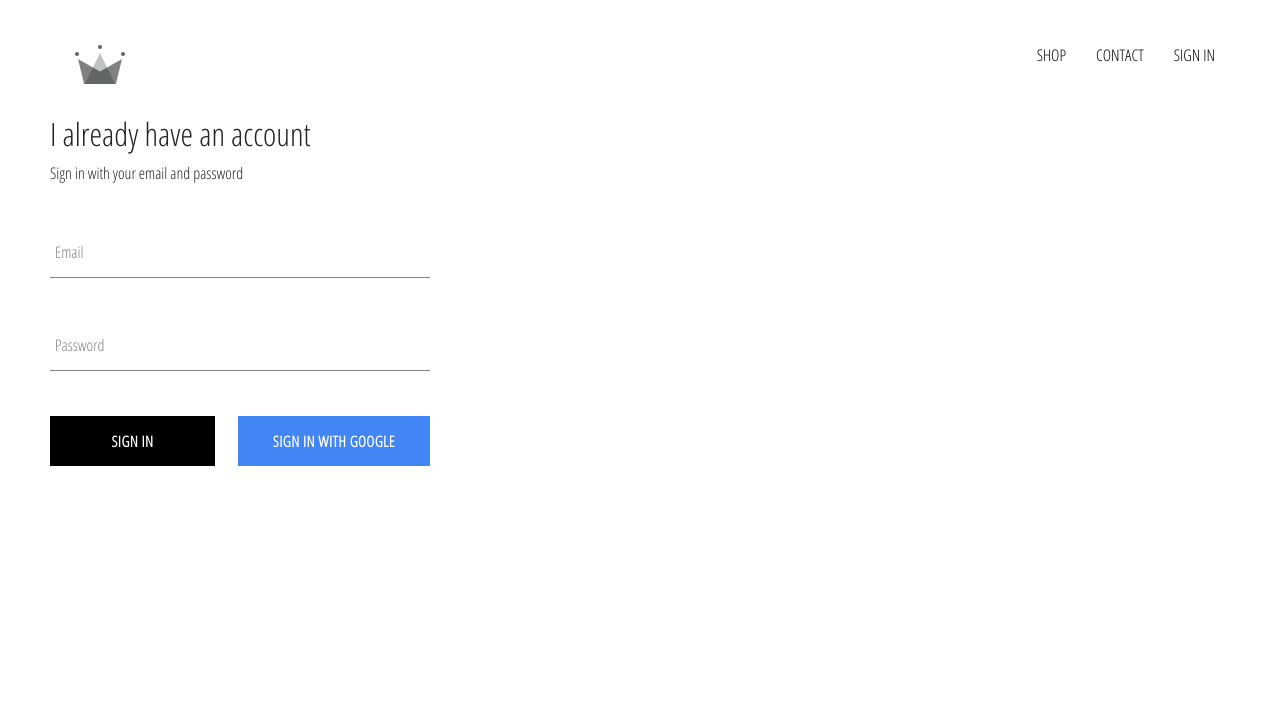
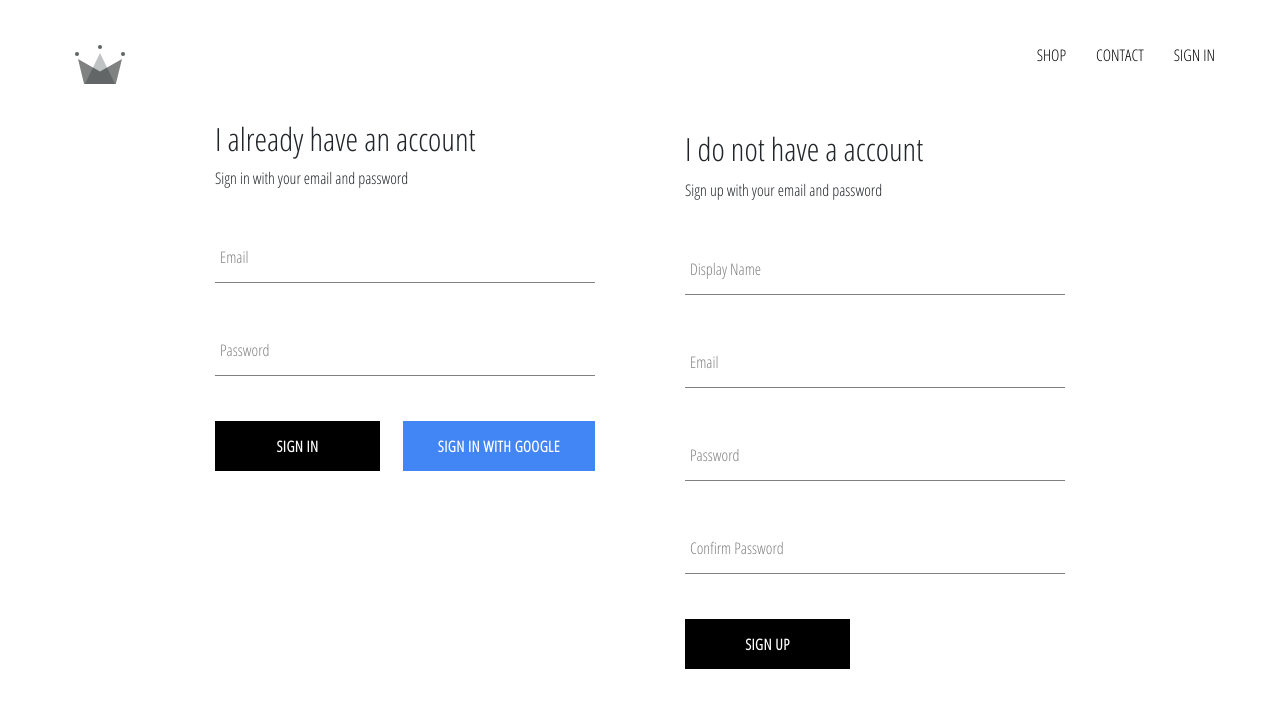
Before and after one commit to ck007tiwari/crown-clothing, a React (Create React App) app: page /signin in a window 1280 px wide. Shown: the top 708 px of the page. Built offline with nearby package versions, Linux system fonts and the light colour scheme; no server answers.

Commit message:
adding the signup component and the signup method to the code

```diff
--- a/src/App.js
+++ b/src/App.js
@@ -6,7 +6,7 @@
 import SignInAndSignUpPage from "./pages/sign-in-sign-up/sign-in-sign-up.component";
 // import test from './testState';
 import './App.css';
-import {auth} from './firebase/firebase.utils';
+import { auth, createUserProfileDocument } from "./firebase/firebase.utils";
 
 class App extends React.Component {
   // using class to define the state so that we can store  or know who's is
@@ -27,9 +27,27 @@
 
   //componentDidMothis function is telling the user is logged in or not
   componentDidMount() {
-    this.unsubscribeFromAuth = auth.onAuthStateChanged((user) => {
-      this.setState({currentUser: user});
-      console.log(user);
+    this.unsubscribeFromAuth = auth.onAuthStateChanged(async userAuth => {
+      if (userAuth) {
+        const userRef = await createUserProfileDocument(userAuth);
+
+        userRef.onSnapshot(snapShot => {
+          this.setState({
+            currentUser: {
+              id: snapShot.id,
+              ...snapShot.data()
+            }
+          }, () => {
+            console.log("printing the State", this.state);
+          })
+        })
+
+      } else {
+        this.setState({ currentUser: userAuth });
+      }
+      // createUserProfileDocument(user);
+      // this.setState({currentUser: user});
+      // console.log(user);
     });
   }
 
--- /dev/null
+++ b/src/components/sign-up/sign-up.component.jsx
@@ -0,0 +1,103 @@
+import React from "react";
+
+import FormInput from "../form-input/form-input.component";
+import CustomButton from "../custom-button/custom-button.component";
+import { auth, createUserProfileDocument } from "../../firebase/firebase.utils";
+
+import './sign-up.style.scss';
+
+
+class SignUp extends React.Component {
+  constructor() {
+    super();
+
+    this.state = {
+      displayName: "",
+      email: "",
+      password: "",
+      confirmPassword: "",
+    };
+  }
+
+  handleSubmit = async (event) => {
+    event.preventDefault();
+
+    const { displayName, email, password, confirmPassword } = this.state;
+
+    if (password !== confirmPassword) {
+      alert("passwords don't match");
+      return;
+    }
+
+    try {
+      const { user } = await auth.createUserWithEmailAndPassword(
+        email,
+        password
+      );
+
+      await createUserProfileDocument(user, { displayName });
+
+      this.setState({
+        displayName: "",
+        email: "",
+        password: "",
+        confirmPassword: "",
+      });
+    } catch (error) {
+      console.error(error);
+    }
+  };
+
+  handleChange = (event) => {
+    const { name, value } = event.target;
+
+    this.setState({ [name]: value });
+  };
+
+  render() {
+    const { displayName, email, password, confirmPassword } = this.state;
+    return (
+      <div className="sign-up">
+        <h2 className="title">I do not have a account</h2>
+        <span>Sign up with your email and password</span>
+        <form className="sign-up-form" onSubmit={this.handleSubmit}>
+          <FormInput
+            type="text"
+            name="displayName"
+            value={displayName}
+            onChange={this.handleChange}
+            label="Display Name"
+            required
+          />
+          <FormInput
+            type="email"
+            name="email"
+            value={email}
+            onChange={this.handleChange}
+            label="Email"
+            required
+          />
+          <FormInput
+            type="password"
+            name="password"
+            value={password}
+            onChange={this.handleChange}
+            label="Password"
+            required
+          />
+          <FormInput
+            type="password"
+            name="confirmPassword"
+            value={confirmPassword}
+            onChange={this.handleChange}
+            label="Confirm Password"
+            required
+          />
+          <CustomButton type="submit">SIGN UP</CustomButton>
+        </form>
+      </div>
+    );
+  }
+}
+
+export default SignUp;
--- /dev/null
+++ b/src/components/sign-up/sign-up.style.scss
@@ -0,0 +1,9 @@
+.sign-up {
+  display: flex;
+  flex-direction: column;
+  width: 380px;
+
+  .title {
+    margin: 10px 0;
+  }
+}
--- a/src/firebase/firebase.utils.js
+++ b/src/firebase/firebase.utils.js
@@ -15,10 +15,36 @@
   appId: "1:105050875214:web:a2e52d7a7b895b4b8c2a1f",
   measurementId: "G-V0FCCZ7VXV",
 };
+export const createUserProfileDocument = async (userAuth, additionalData) => {
+  if (!userAuth) return;
+
+  // const userRef = firestore.doc('users/jsakdfjads')
+  const userRef = firestore.doc(`users/${userAuth.uid}`);
+  const snapshot = await userRef.get();
+
+  if (!snapshot.exists) {
+    const { displayName, email } = userAuth;
+    const createdAt = new Date();
+
+    try {
+      await userRef.set({
+        displayName,
+        email,
+        createdAt,
+        ...additionalData
+      })
+    } catch (error) {
+      console.log('error creating user', error.message);
+    }
+  }
+  // console.log(userRef);
+  return userRef;
+
+ }
 
 firebase.initializeApp(config); // passing the above object as argument
 export const auth = firebase.auth(); //this is the imported auth method
-export const forestore = firebase.firestore(); // this is the imported storage method.
+export const firestore = firebase.firestore(); // this is the imported storage method.
 
 const provider = new firebase.auth.GoogleAuthProvider(); //this will give the access to new GoogleAuthProvider class from the authintation library.
 
--- a/src/pages/sign-in-sign-up/sign-in-sign-up.component.jsx
+++ b/src/pages/sign-in-sign-up/sign-in-sign-up.component.jsx
@@ -1,10 +1,14 @@
 import React from "react";
 import SignIn from "../../components/sign-in/sign-in.component";
+import SignUp from "../../components/sign-up/sign-up.component";
+
 import "./sign-in-sign-up.style.scss";
 
 const SignInAndSignUpPage = () => (
-   <div className=' sign-in-and-sing-up'>
-    <SignIn/>
+  <div
+    className="sign-in-and-sign-up">
+    <SignIn />
+    <SignUp />
   </div>
-)
+);
 export default SignInAndSignUpPage;
--- a/src/pages/sign-in-sign-up/sign-in-sign-up.style.scss
+++ b/src/pages/sign-in-sign-up/sign-in-sign-up.style.scss
@@ -0,0 +1,6 @@
+.sign-in-and-sign-up {
+  width: 850px;
+  display: flex;
+  justify-content: space-between;
+  margin: 30px auto;
+}
```
